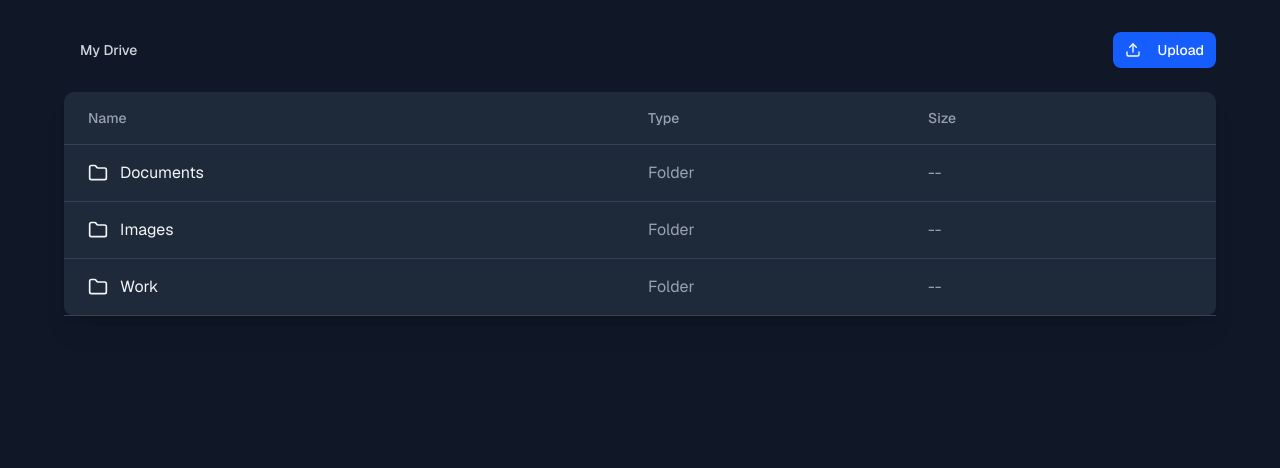
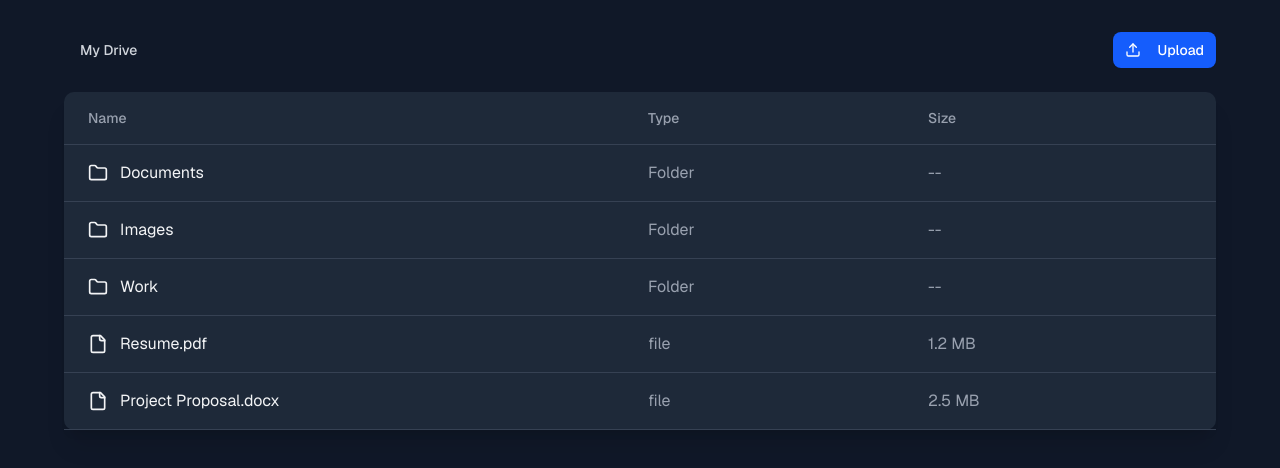
Before and after one commit to AvichalDwivedi2205/my-personal-drive, a Next.js app: page / in a window 1280 px wide. Shown: the top 468 px of the page. Built offline with nearby package versions, Linux system fonts and the light colour scheme.

Commit message:
Update Mock Data and fixing breadcrumb

```diff
--- /dev/null
+++ b/src/app/file-row.tsx
@@ -0,0 +1,47 @@
+import { type Folder, type File } from "~/lib/mock-data"
+import { Folder as FolderIcon, FileIcon} from "lucide-react"
+import Link from "next/link"
+import { Button } from "~/components/ui/button"
+
+export function FileRow(props: {file: File}) {
+    const { file } = props;
+    return (
+      <li key={file.id} className="px-6 py-4 border-b border-gray-700 hover:bg-gray-750">
+      <div className="grid grid-cols-12 gap-4 items-center">
+          <div className="col-span-6 flex items-center">
+
+              <Link href={file.url}
+              className="flex items-center text-gray-100 hover:text-blue-400"
+              target="_blank"
+              >
+              <FileIcon className="mr-3" size={20} />
+              {file.name}
+              </Link>
+          </div>
+          <div className="col-span-3 text-gray-400">{"file"}</div>
+          <div className="col-span-3 text-gray-400">{file.size}</div>
+      </div>
+      </li>
+    )
+  }
+
+export function FolderRow(props: {folder: Folder, handleFolderClick: () => void}) {
+    const { folder, handleFolderClick } = props;
+  return (
+    <li key={folder.id} className="px-6 py-4 border-b border-gray-700 hover:bg-gray-750">
+    <div className="grid grid-cols-12 gap-4 items-center">
+        <div className="col-span-6 flex items-center">
+            <button
+            onClick={() => handleFolderClick()}
+            className="flex items-center text-gray-100 hover:text-blue-400"
+            >
+            <FolderIcon className="mr-3" size={20} />
+            {folder.name}
+            </button>
+        </div>
+        <div className="col-span-3 text-gray-400">{folder.type === "folder" ? "Folder" : "File"}</div>
+        <div className="col-span-3 text-gray-400">{folder.type === "folder" ? "--" : "2 MB"}</div>
+    </div>
+    </li>
+  )
+}
--- a/src/app/page.tsx
+++ b/src/app/page.tsx
@@ -1,38 +1,41 @@
 "use client"
 
-import { useState } from "react"
-import { mockFiles } from "../lib/mock-data"
+import { useState, useMemo } from "react"
+import { mockFiles, mockFolders } from "../lib/mock-data"
 import { Folder, FileIcon, Upload, ChevronRight } from "lucide-react"
 import Link from "next/link"
 import { Button } from "~/components/ui/button"
+import { FileRow, FolderRow } from "./file-row"
 
 export default function GoogleDriveClone() {
-  const [currentFolder, setCurrentFolder] = useState<string | null>(null)
+  const [currentFolder, setCurrentFolder] = useState<string>("root")
 
   const getCurrentFiles = () => {
     return mockFiles.filter((file) => file.parent === currentFolder)
+  }
+
+  const getCurrentFolders = () => {
+    return mockFolders.filter((folder) => folder.parent === currentFolder)
   }
 
   const handleFolderClick = (folderId: string) => {
     setCurrentFolder(folderId)
   }
 
-  const getBreadcrumbs = () => {
+  const breadcrumbs = useMemo(() => {
     const breadcrumbs = []
     let currentId = currentFolder
-
-    while (currentId !== null) {
-      const folder = mockFiles.find((file) => file.id === currentId)
+    while (currentId !== "root") {
+      const folder = mockFolders.find((file) => file.id === currentId)
       if (folder) {
         breadcrumbs.unshift(folder)
-        currentId = folder.parent
+        currentId = folder.parent ?? "root"
       } else {
-        break
+        break;
       }
     }
-
     return breadcrumbs
-  }
+  }, [currentFolder])
 
   const handleUpload = () => {
     alert("Upload functionality would be implemented here")
@@ -44,13 +47,13 @@ export default function GoogleDriveClone() {
         <div className="flex justify-between items-center mb-6">
           <div className="flex items-center">
             <Button
-              onClick={() => setCurrentFolder(null)}
+              onClick={() => setCurrentFolder("root")}
               variant="ghost"
               className="text-gray-300 hover:text-white mr-2"
             >
               My Drive
             </Button>
-            {getBreadcrumbs().map((folder, index) => (
+            {breadcrumbs.map((folder, index) => (
               <div key={folder.id} className="flex items-center">
                 <ChevronRight className="mx-2 text-gray-500" size={16} />
                 <Button
@@ -77,29 +80,11 @@ export default function GoogleDriveClone() {
             </div>
           </div>
           <ul>
+          {getCurrentFolders().map((folder) => (
+              <FolderRow folder={folder} key={folder.id} handleFolderClick={() => handleFolderClick(folder.id)}/>
+            ))}
             {getCurrentFiles().map((file) => (
-              <li key={file.id} className="px-6 py-4 border-b border-gray-700 hover:bg-gray-750">
-                <div className="grid grid-cols-12 gap-4 items-center">
-                  <div className="col-span-6 flex items-center">
-                    {file.type === "folder" ? (
-                      <button
-                        onClick={() => handleFolderClick(file.id)}
-                        className="flex items-center text-gray-100 hover:text-blue-400"
-                      >
-                        <Folder className="mr-3" size={20} />
-                        {file.name}
-                      </button>
-                    ) : (
-                      <Link href={file.url ?? "#"} className="flex items-center text-gray-100 hover:text-blue-400">
-                        <FileIcon className="mr-3" size={20} />
-                        {file.name}
-                      </Link>
-                    )}
-                  </div>
-                  <div className="col-span-3 text-gray-400">{file.type === "folder" ? "Folder" : "File"}</div>
-                  <div className="col-span-3 text-gray-400">{file.type === "folder" ? "--" : "2 MB"}</div>
-                </div>
-              </li>
+              <FileRow file={file} key={file.id}/>
             ))}
           </ul>
         </div>
--- a/src/lib/mock-data.ts
+++ b/src/lib/mock-data.ts
@@ -1,21 +1,32 @@
 export interface File {
+  id: string;
+  name: string;
+  type: "file";
+  url: string;
+  parent: string;
+  size: string;
+}
+
+export type Folder = {
   id: string
   name: string
-  type: "file" | "folder"
-  url?: string
+  type: "folder"
   parent: string | null
-  size?: string
 }
 
+export const mockFolders: Folder[] = [
+  { id: "root", name: "root", type: "folder", parent: null },
+  { id: "1", name: "Documents", type: "folder", parent: "root" },
+  { id: "2", name: "Images", type: "folder", parent: "root" },
+  { id: "3", name: "Work", type: "folder", parent: "root" },
+  { id: "8", name: "Presentations", type: "folder", parent: "3" },
+]
+
 export const mockFiles: File[] = [
-  { id: "1", name: "Documents", type: "folder", parent: null },
-  { id: "2", name: "Images", type: "folder", parent: null },
-  { id: "3", name: "Work", type: "folder", parent: null },
-  { id: "4", name: "Resume.pdf", type: "file", url: "/files/resume.pdf", parent: "1", size: "1.2 MB" },
-  { id: "5", name: "Project Proposal.docx", type: "file", url: "/files/proposal.docx", parent: "1", size: "2.5 MB" },
+  { id: "4", name: "Resume.pdf", type: "file", url: "/files/resume.pdf", parent: "root", size: "1.2 MB" },
+  { id: "5", name: "Project Proposal.docx", type: "file", url: "/files/proposal.docx", parent: "root", size: "2.5 MB" },
   { id: "6", name: "Vacation.jpg", type: "file", url: "/files/vacation.jpg", parent: "2", size: "3.7 MB" },
   { id: "7", name: "Profile Picture.png", type: "file", url: "/files/profile.png", parent: "2", size: "1.8 MB" },
-  { id: "8", name: "Presentations", type: "folder", parent: "3" },
   { id: "9", name: "Q4 Report.pptx", type: "file", url: "/files/q4-report.pptx", parent: "8", size: "5.2 MB" },
   { id: "10", name: "Budget.xlsx", type: "file", url: "/files/budget.xlsx", parent: "3", size: "1.5 MB" },
 ]
```
